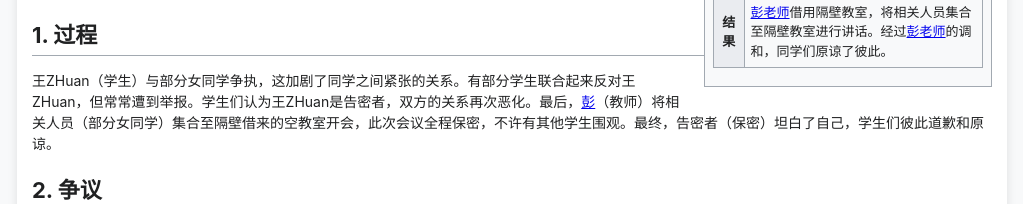
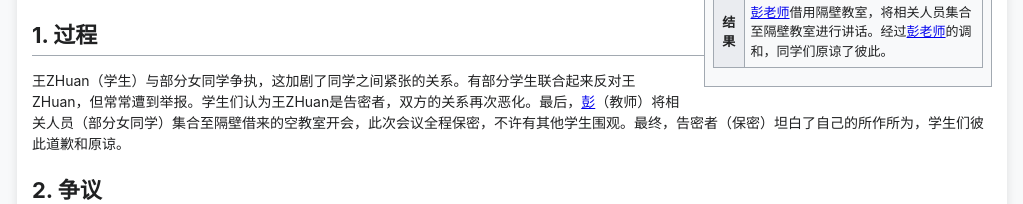
Before and after one commit to hljhlj121311/jubaoxin.GitHub.io, a plain HTML site: page index.html in a window 1280 px wide. Shown: the part 312-516 px from the top of the page, without its empty margins (128-1151 px from the left). Drawn offline with Linux system fonts and the light colour scheme.

Commit message:
Update index.html

```diff
--- a/index.html
+++ b/index.html
@@ -226,7 +226,7 @@
         </div>
 
         <h2 id="section1">1. 过程</h2>
-        <p>王ZHuan（学生）与部分女同学争执，这加剧了同学之间紧张的关系。有部分学生联合起来反对王ZHuan，但常常遭到举报。学生们认为王ZHuan是告密者，双方的关系再次恶化。最后，<a href="https://penny-github-io-7sf.pages.dev/">彭</a>（教师）将相关人员（部分女同学）集合至隔壁借来的空教室开会，此次会议全程保密，不许有其他学生围观。最终，告密者（保密）坦白了自己，学生们彼此道歉和原谅。</p>
+        <p>王ZHuan（学生）与部分女同学争执，这加剧了同学之间紧张的关系。有部分学生联合起来反对王ZHuan，但常常遭到举报。学生们认为王ZHuan是告密者，双方的关系再次恶化。最后，<a href="https://penny-github-io-7sf.pages.dev/">彭</a>（教师）将相关人员（部分女同学）集合至隔壁借来的空教室开会，此次会议全程保密，不许有其他学生围观。最终，告密者（保密）坦白了自己的所作所为，学生们彼此道歉和原谅。</p>
 
 
         <h2 id="section2">2. 争议</h2>
```
